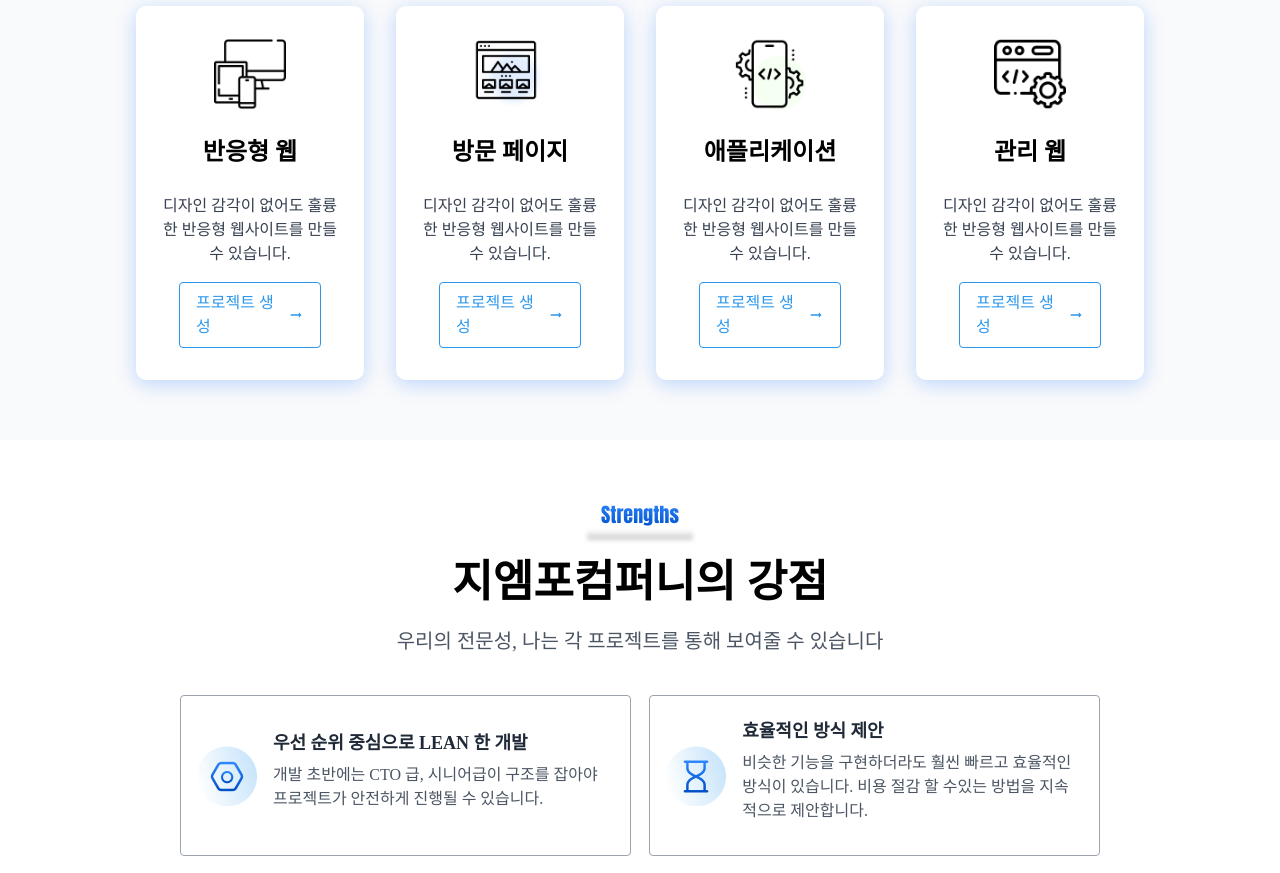
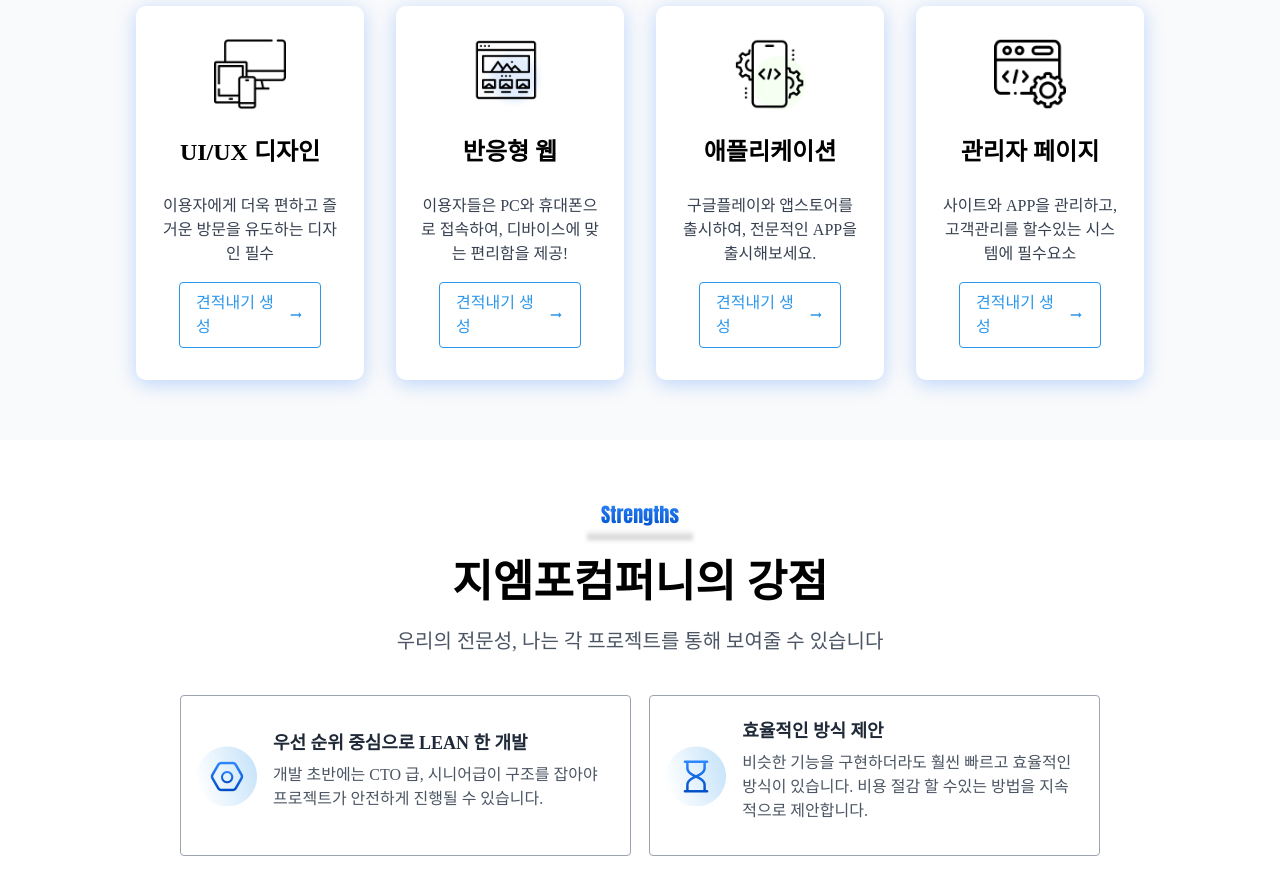
Before and after one commit to huythanh13082000/youtube_AI, a React (Create React App) app: page / in a window 1280 px wide. Shown: the part 1100-1973 px from the top of the page. Built offline with nearby package versions, Linux system fonts and the light colour scheme; no server answers; a web font is replaced by a local one.

Commit message:
update 22/02

```diff
--- a/src/components/card_service/index.tsx
+++ b/src/components/card_service/index.tsx
@@ -128,7 +128,7 @@ const CardService = (props: {
       <p>{props.name} </p>
       <p>{props.description}</p>
       <span onClick={() => navigate(ROUTE.ESTIMATE_CALCULATION)}>
-        프로젝트 생성{' '}
+        견적내기 생성{' '}
         <ArrowRightAltOutlinedIcon style={{width: '15%', margin: '0'}} />
       </span>
     </div>
--- a/src/constants/index.ts
+++ b/src/constants/index.ts
@@ -45,27 +45,26 @@ export const HTTP_STATUS = {
 export const LIST_DATA_SERVICE = [
   {
     url: multiscreen,
-    name: '반응형 웹',
-    description:
-      '디자인 감각이 없어도 훌륭한 반응형 웹사이트를 만들 수 있습니다.',
+    name: 'UI/UX 디자인',
+    description: '이용자에게 더욱 편하고 즐거운 방문을 유도하는 디자인 필수',
   },
   {
     url: landingPage,
-    name: '방문 페이지',
+    name: '반응형 웹',
     description:
-      '디자인 감각이 없어도 훌륭한 반응형 웹사이트를 만들 수 있습니다.',
+      '이용자들은 PC와 휴대폰으로 접속하여, 디바이스에 맞는 편리함을 제공!',
   },
   {
     url: application,
     name: '애플리케이션',
     description:
-      '디자인 감각이 없어도 훌륭한 반응형 웹사이트를 만들 수 있습니다.',
+      '구글플레이와 앱스토어를 출시하여, 전문적인 APP을 출시해보세요.',
   },
   {
     url: coding,
-    name: '관리 웹',
+    name: '관리자 페이지',
     description:
-      '디자인 감각이 없어도 훌륭한 반응형 웹사이트를 만들 수 있습니다.',
+      '사이트와 APP을 관리하고, 고객관리를 할수있는 시스템에 필수요소',
   },
 ]
 export const LIST_DATA_STRENGTH = [
```
Also changed, not shown: src/pages/home/index.tsx (+8 -9 lines).
